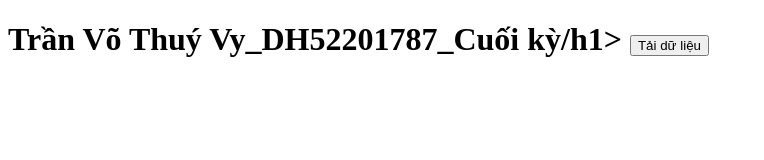
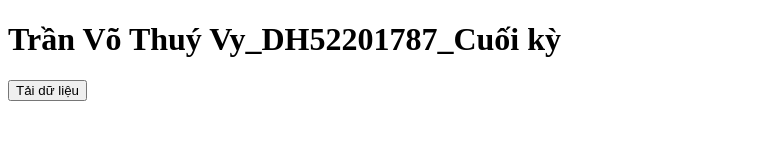
Before and after one commit to thvyy231115-design/project-fullstack, a website: page index.html in a window 1280 px wide. Shown: the whole page, without its empty margins (0-764 px from the left). Drawn offline with Linux system fonts and the light colour scheme.

Commit message:
them hotensv

```diff
--- a/index.html
+++ b/index.html
@@ -6,7 +6,7 @@
   <title>Simple Frontend</title>
 </head>
 <body>
-  <h1>Trần Võ Thuý Vy_DH52201787_Cuối kỳ/h1>
+  <h1>Trần Võ Thuý Vy_DH52201787_Cuối kỳ</h1>
   <button id="loadBtn">Tải dữ liệu</button>
   <ul id="itemList"></ul>
 
```
